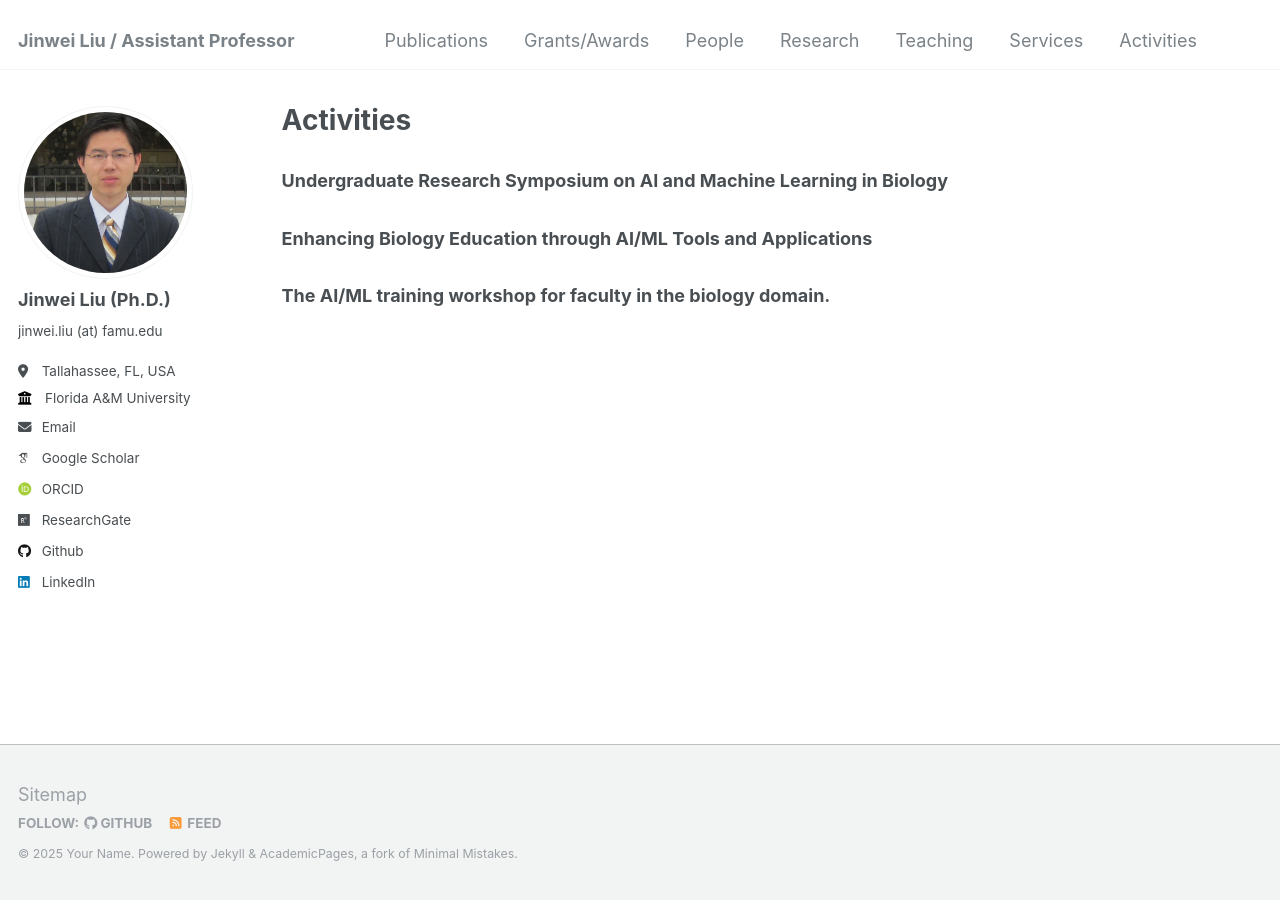
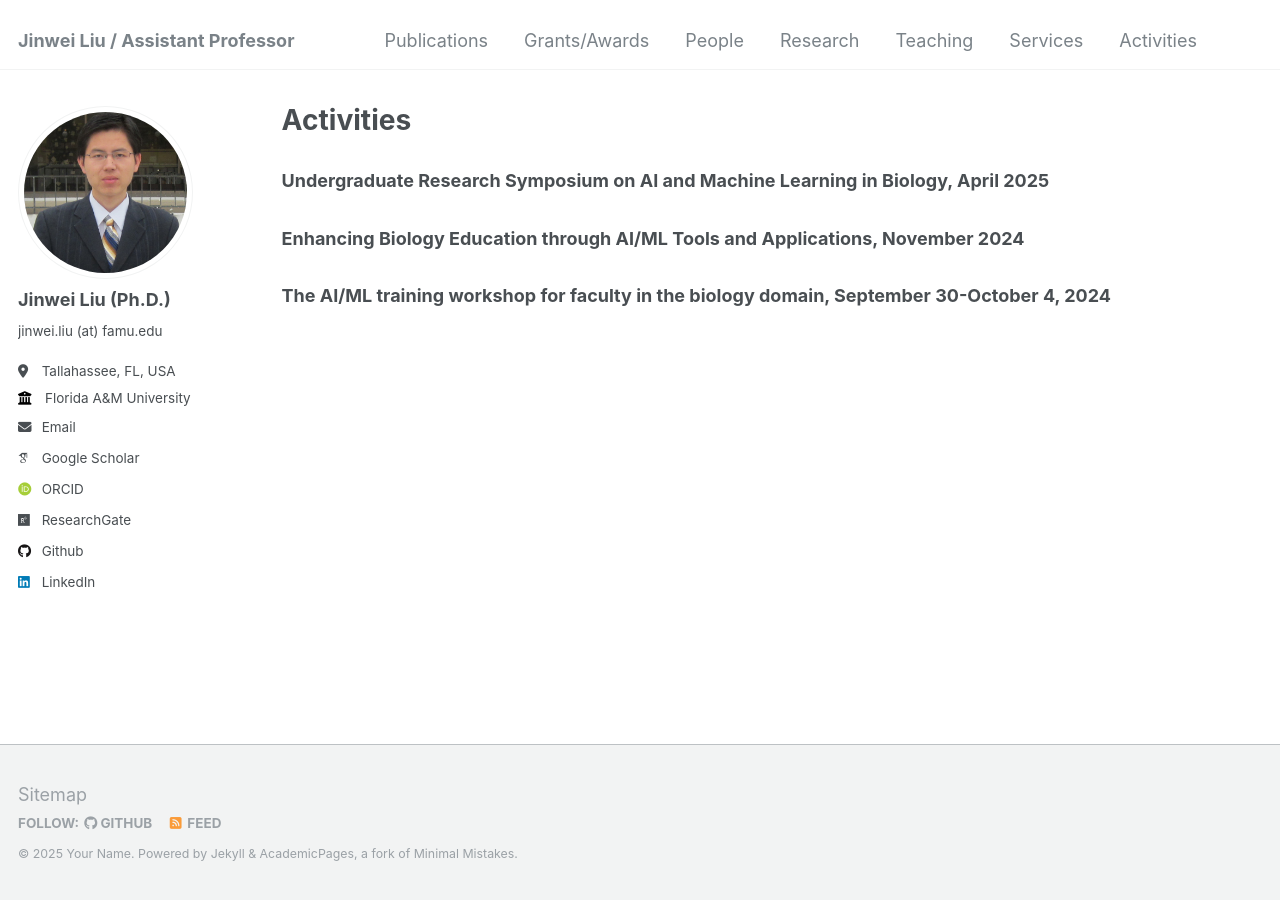
Before and after one commit to jinweiliucu/jinweiliucu.github.io, a Jekyll site: the page built from _pages/activities.html, in a window 1280 px wide. Built offline with Jekyll 4.4.1, drawn with Linux system fonts in a browser that asks for light colours; some web fonts are replaced.

Commit message:
Update activities.html

```diff
--- a/_pages/activities.html
+++ b/_pages/activities.html
@@ -7,20 +7,20 @@ author_profile: true
 
 <tr>
       <p align="justify">
-        <h3>Undergraduate Research Symposium on AI and Machine Learning in Biology</h3>
+        <h3>Undergraduate Research Symposium on AI and Machine Learning in Biology, April 2025</h3>
 </tr>
 <!-- <img src='./2021dinner.jpg' alt='2021dinner' width="800" height="400"> -->
 
 
 <tr>
       <p align="justify">
-        <h3>Enhancing Biology Education through AI/ML Tools and Applications</h3>
+        <h3>Enhancing Biology Education through AI/ML Tools and Applications, November 2024</h3>
 </tr>
 <!-- <img src='./2021dinner.jpg' alt='2021dinner' width="800" height="400"> -->
 
 
 <tr>
       <p align="justify">
-        <h3>The AI/ML training workshop for faculty in the biology domain.</h3>
+        <h3>The AI/ML training workshop for faculty in the biology domain, September 30-October 4, 2024</h3>
 </tr>
 <!-- <img src='./2021SURP.jpg' alt='SURP' width="800" height="600"> -->
```
